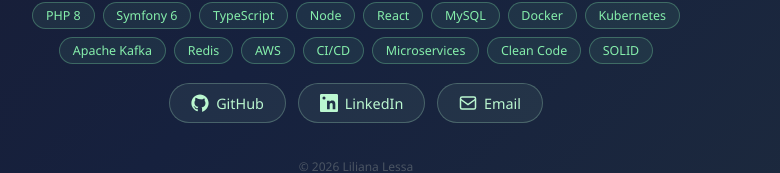
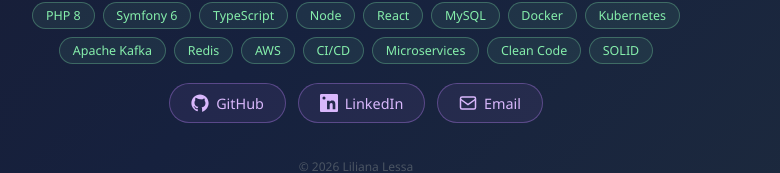
Before and after one commit to LilianaLessa/lilianalessa.github.io, a React (Vite) app: page / in a window 1280 px wide. Shown: the part 444-617 px from the top of the page, without its empty margins (284-1064 px from the left). Built offline with nearby package versions, Linux system fonts and the light colour scheme.

Commit message:
change social buttom collors

```diff
--- a/src/components/SocialButton.tsx
+++ b/src/components/SocialButton.tsx
@@ -22,12 +22,12 @@
         gap: "0.45rem",
         padding: "0.6rem 1.3rem",
         borderRadius: "9999px",
-        background: hovered ? "rgba(187,247,208,0.14)" : "rgba(187,247,208,0.07)",
-        border: `1px solid ${hovered ? "rgba(187,247,208,0.45)" : "rgba(187,247,208,0.25)"}`,
-        color: "#bbf7d0",
+        background: hovered ? "rgba(192,132,252,0.18)" : "rgba(192,132,252,0.08)",
+        border: `1px solid ${hovered ? "rgba(192,132,252,0.6)" : "rgba(192,132,252,0.35)"}`,
+        color: hovered ? "#e9d5ff" : "#d9b8fc",
         textDecoration: "none",
         fontSize: "0.9rem",
-        transition: "background 0.2s, border-color 0.2s",
+        transition: "background 0.2s, border-color 0.2s, color 0.2s",
         cursor: "pointer",
       }}
     >
```
